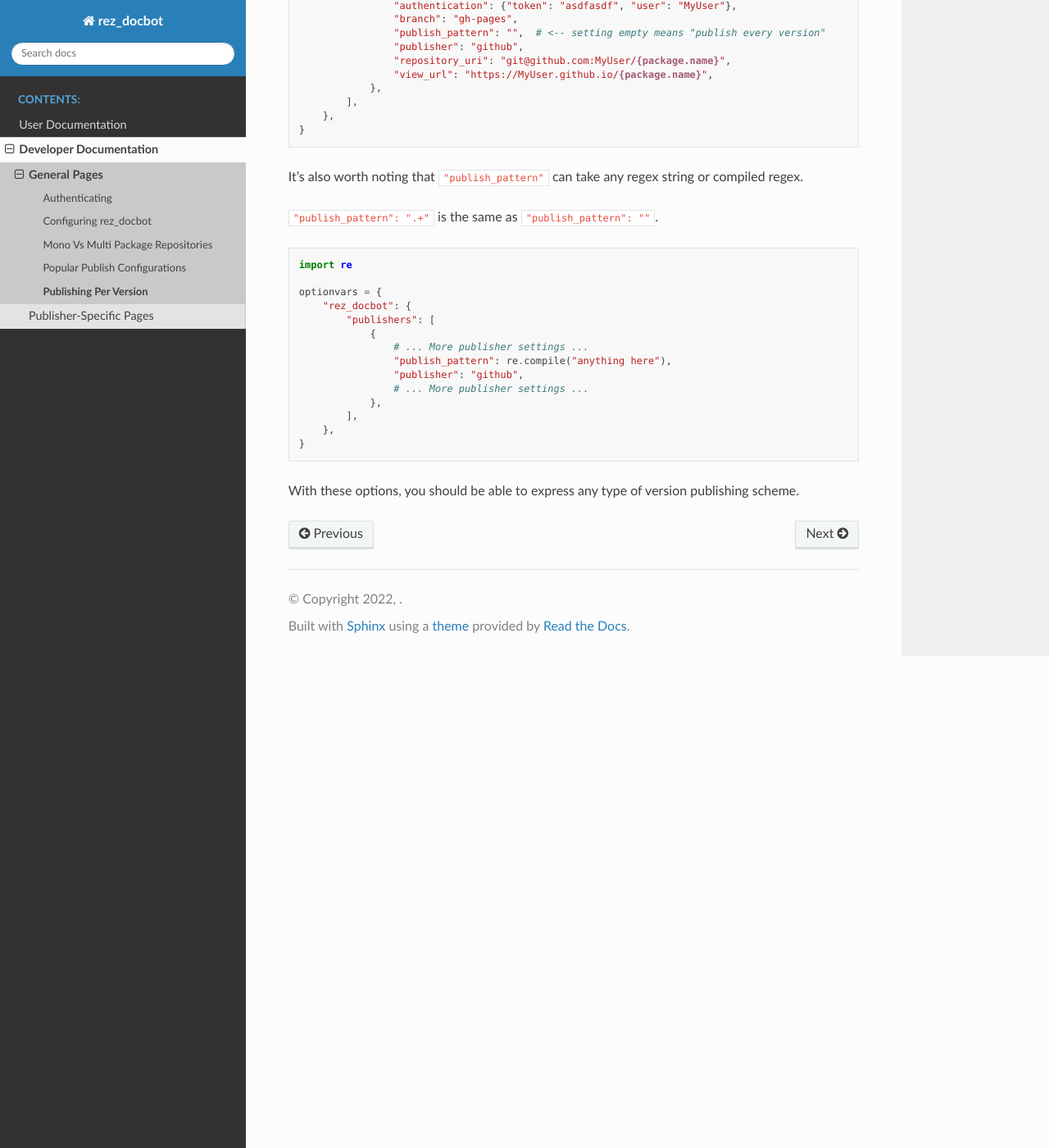
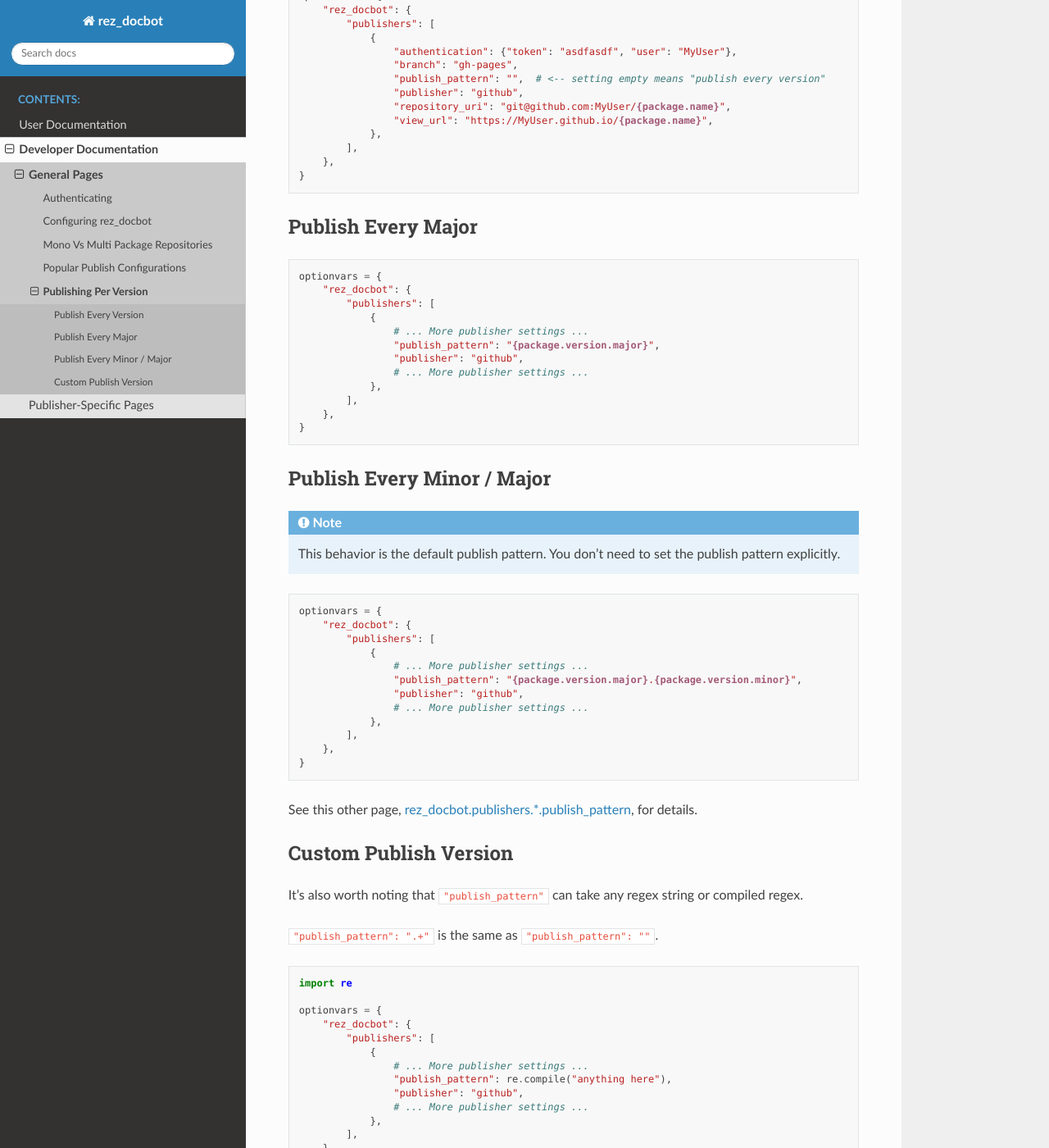
Before and after one commit to ColinKennedy/rez_developer_packages, a Sphinx documentation site: the page built from rez_docbot/documentation/publishing_per_version.rst, in a window 1280 px wide and 1400 px high, scrolled down 907 px. Shown: the whole window at 82% size. Built offline with Sphinx 7.4.7 and the Read the Docs theme 2.0.0, drawn with Linux system fonts in a browser that asks for light colours; pages that are not in the unit, such as notebooks, are missing from menus; some of the changed text lies outside the part shown.

Commit message:
Adding documentation

```diff
--- a/rez_docbot/documentation/publishing_per_version.rst
+++ b/rez_docbot/documentation/publishing_per_version.rst
@@ -16,6 +16,13 @@ authoring a project which doesn't use `SemVer`_.
    This feature is only available for the publishers which support it.
    rez_docbot's default publishers all support it. See :doc:`publisher_types`
    to confirm that the publisher that you plan to use supports it!
+
+
+.. _publish every version:
+
+*********************
+Publish Every Version
+*********************
 
 You can specify "please build documentation for all package versions" with this
 configuration:
@@ -54,6 +61,61 @@ Here's a more complete example of the same idea:
         },
     }
 
+
+.. _publish every major:
+
+*******************
+Publish Every Major
+*******************
+
+.. code-block:: python
+
+    optionvars = {
+        "rez_docbot": {
+            "publishers": [
+                {
+                    # ... More publisher settings ...
+                    "publish_pattern": "{package.version.major}",
+                    "publisher": "github",
+                    # ... More publisher settings ...
+                },
+            ],
+        },
+    }
+
+
+.. _publish every minor / major:
+
+***************************
+Publish Every Minor / Major
+***************************
+
+.. note::
+
+    This behavior is the default publish pattern. You don't need to set the publish pattern explicitly.
+
+.. code-block:: python
+
+    optionvars = {
+        "rez_docbot": {
+            "publishers": [
+                {
+                    # ... More publisher settings ...
+                    "publish_pattern": "{package.version.major}.{package.version.minor}",
+                    "publisher": "github",
+                    # ... More publisher settings ...
+                },
+            ],
+        },
+    }
+
+See this other page, :ref:`publish_pattern`, for details.
+
+
+**********************
+Custom Publish Version
+**********************
+
 It's also worth noting that ``"publish_pattern"`` can take any regex string or
 compiled regex.
 
```
Also changed, not shown: rez_docbot/documentation/configuring_rez_docbot.rst (+30 -1 lines).
